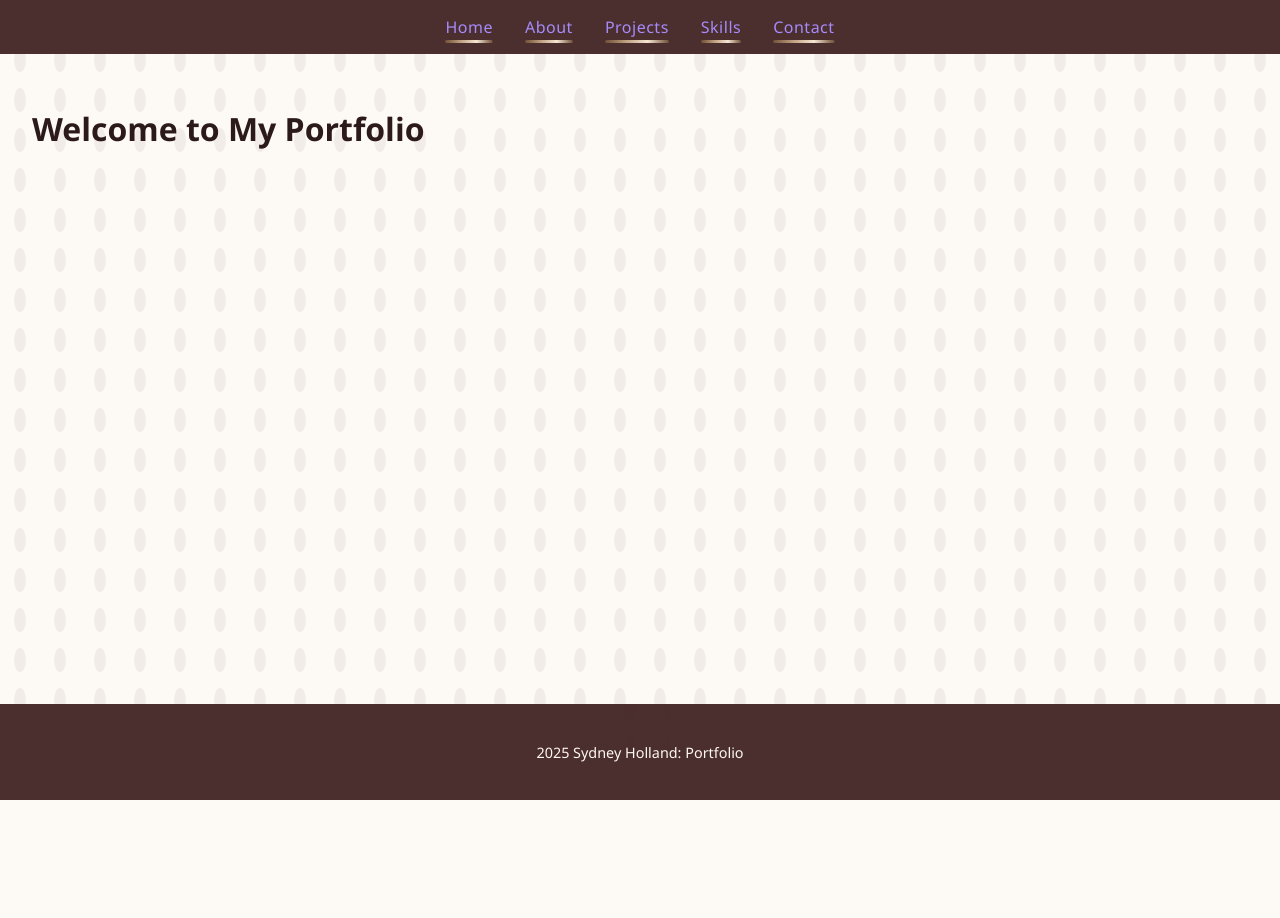
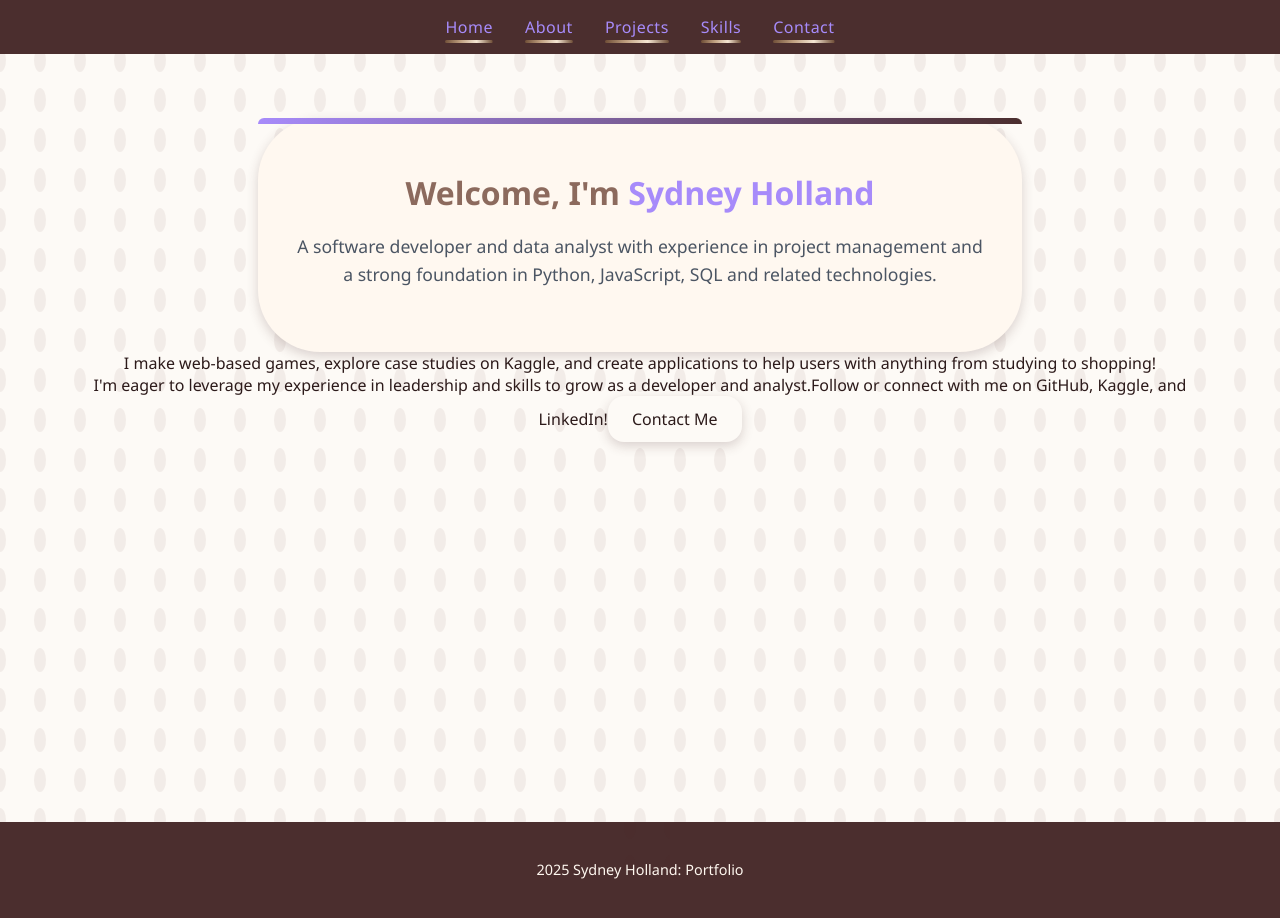
Before and after one commit to sydneyh9/my-portfolio, a React (Create React App) app: page / in a window 1280 px wide. Before the commit the page ends 800 px from the top, so only its background shows below. Built offline with nearby package versions, Linux system fonts and the light colour scheme.

Commit message:
Working on home page

```diff
--- a/src/App.css
+++ b/src/App.css
@@ -38,3 +38,33 @@ a {
 a:hover {
   color: var(--accent);
 }
+
+.p1 {
+  font-size: 2rem;
+  font-weight: 700;
+  color: #8C6A5D;
+  margin-bottom: 1rem;
+}
+
+.p2 {
+  font-size: 1.1rem;
+  color: #4b5563;
+  max-width: 700px;
+  margin-bottom: 2rem;
+  line-height: 1.6;
+}
+
+.p3 {
+  font-size: 1rem;
+  color: #4b2e2e;
+  max-width: 700px;
+  margin-bottom: 1rem;
+  line-height: 1;
+}
+.p4 {
+  font-size: 1rem;
+  color: #4b2e2e;
+  max-width: 700px;
+  margin-bottom: 1rem;
+  line-height: 0.5;
+}
--- a/src/App.jsx
+++ b/src/App.jsx
@@ -5,6 +5,7 @@ import About from './pages/About';
 import Projects from './pages/Projects';
 import Skills from './pages/Skills';
 import Contact from './pages/Contact';
+import Home from './pages/Home';
 import './App.css';
 
 function App() {
@@ -14,7 +15,7 @@ function App() {
       <Navbar />
       <main className="main-content">
           <Routes>
-            <Route path="/" element={<h1> Welcome to My Portfolio</h1>} />
+            <Route path="/" element={<Home />} />
             <Route path="/about" element={<About />} />
             <Route path="/projects" element={<Projects />} />
             <Route path="/skills" element={<Skills />} />
--- /dev/null
+++ b/src/pages/Home.jsx
@@ -0,0 +1,54 @@
+//Home.jsx
+import {motion} from "framer-motion";
+import "./page-css/Home.css";
+
+export default function Home() {
+    return (
+        <div className="home-container">
+            <motion.div
+            initial={{opacity: 0, y: 40}}
+            animate={{opacity: 1, y: 0}}
+            transition={{duration: 0.6}}
+            className="about-header"
+            >
+                <h1 className="home-title">
+                    Welcome, I'm <span className="highlight"> Sydney Holland</span>
+                </h1>
+                <p className="home-subtitle">
+                A software developer and data analyst with experience in project management and a strong foundation in
+                Python, JavaScript, SQL and related technologies.
+                </p>
+            </motion.div>
+            <motion.div
+            initial={{opacity: 0, y: 40}}
+            animate={{opacity: 1, y: 0}}
+            transition={{duration: 0.6}}
+            className="home-section"
+            >
+            <p1>
+                I make web-based games, explore case studies on Kaggle, and create applications to help users with anything from studying to shopping!
+            </p1>
+            </motion.div>
+            <motion.div
+            initial={{opacity: 0}}
+            animate={{opacity: 1}}
+            transition={{delay: 0.9}}
+            className="home-section"
+            >
+                <p2>
+                    I'm eager to leverage my experience in leadership and skills
+                    to grow as a developer and analyst.
+                </p2>
+                <p3>
+                    Follow or connect with me on GitHub, Kaggle, and LinkedIn!
+                </p3>
+                <a
+                href="/contact"
+                className="contact-button"
+                >
+                    Contact Me
+                </a>
+            </motion.div>
+        </div>
+    );
+}
--- /dev/null
+++ b/src/pages/page-css/Home.css
@@ -0,0 +1,80 @@
+/*Home.css*/
+.home-container {
+    min-height: 80vh;
+    padding: 2rem;
+    display: flex;
+    flex-direction: column;
+    align-items: center;
+    text-align: center;
+}
+
+.home-title {
+    font-size: 2rem;
+    font-weight: 700;
+    color: #8C6A5D;
+    margin-bottom: 1rem;
+}
+
+.home-subtitle {
+    font-size: 1.1rem;
+    color: #4b5563;
+    max-width: 700px;
+    margin-bottom: 2rem;
+    line-height: 1.6;
+}
+.p1 {
+    font-size: 2rem;
+    font-weight: 700;
+    color: #8C6A5D;
+    margin-bottom: 1rem;
+  }
+
+  .p2 {
+    font-size: 1.1rem;
+    color: #4b5563;
+    max-width: 700px;
+    margin-bottom: 2rem;
+    line-height: 1.6;
+  }
+
+  .p3 {
+    font-size: 1rem;
+    color: #4b2e2e;
+    max-width: 700px;
+    margin-bottom: 2rem;
+    line-height: 1.4;
+  }
+  .p4 {
+    font-size: 1rem;
+    color: #4b2e2e;
+    max-width: 700px;
+    margin-bottom: 2rem;
+    line-height: 1;
+  }
+  .contact-section {
+    margin-top: 4rem;
+    text-align: center;
+    font-size: 1rem;
+    align-items: center;
+    color: #5a463d;
+    max-width: 700px;
+}
+
+.contact-button {
+    display: inline-block;
+    background: var(--latte);
+    color: var(--espresso);
+    border: none;
+    place-items: center;
+    padding: 0.75rem 1.5rem;
+    border-radius: 1rem;
+    cursor: pointer;
+    box-shadow: var(--coffee-shadow);
+    transition: all 0.3s ease;
+    text-decoration: none;
+}
+.contact-button:hover {
+    background: var(--mocha);
+    color: var(--foam);
+    transform: translateY(-3px);
+}
```
